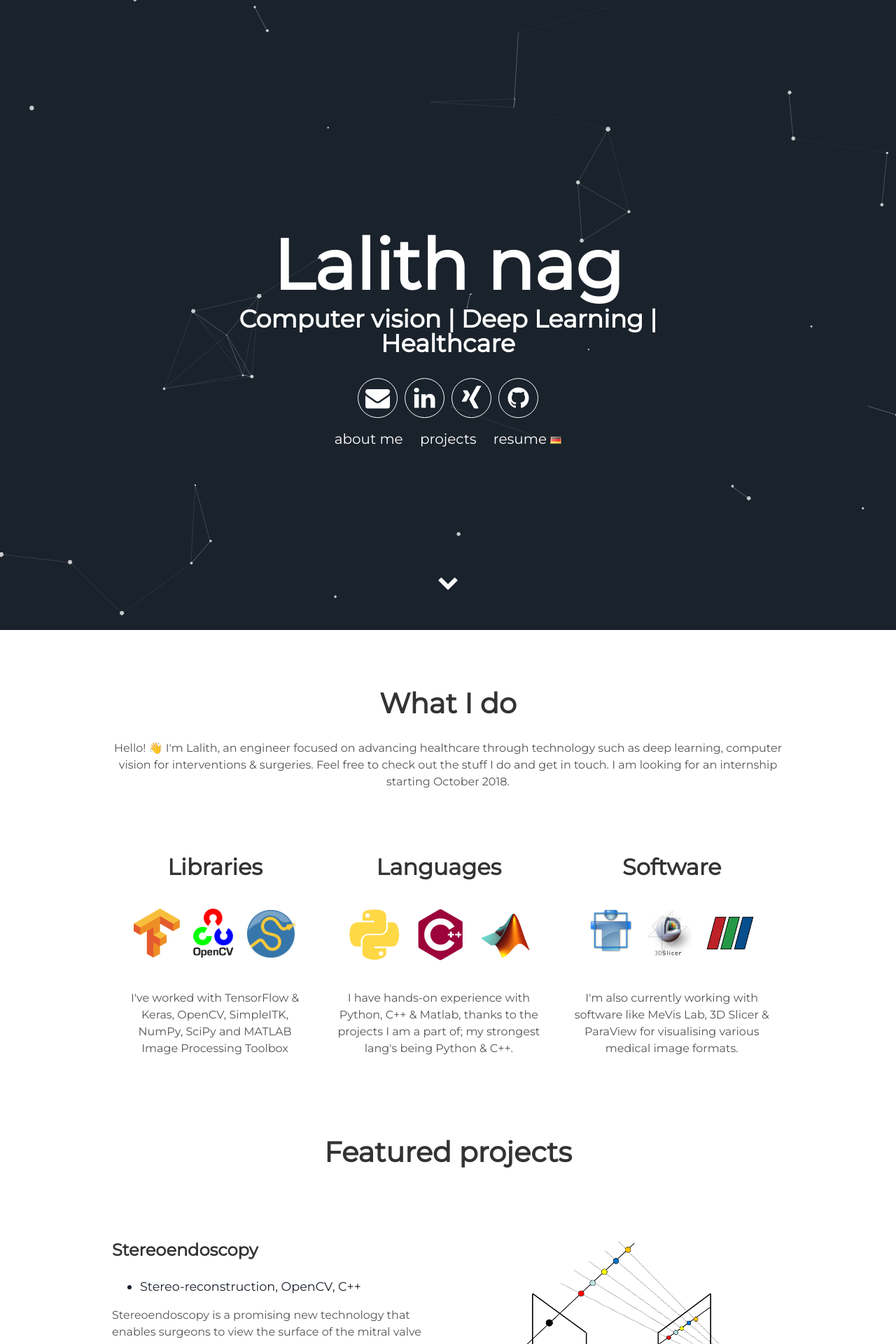
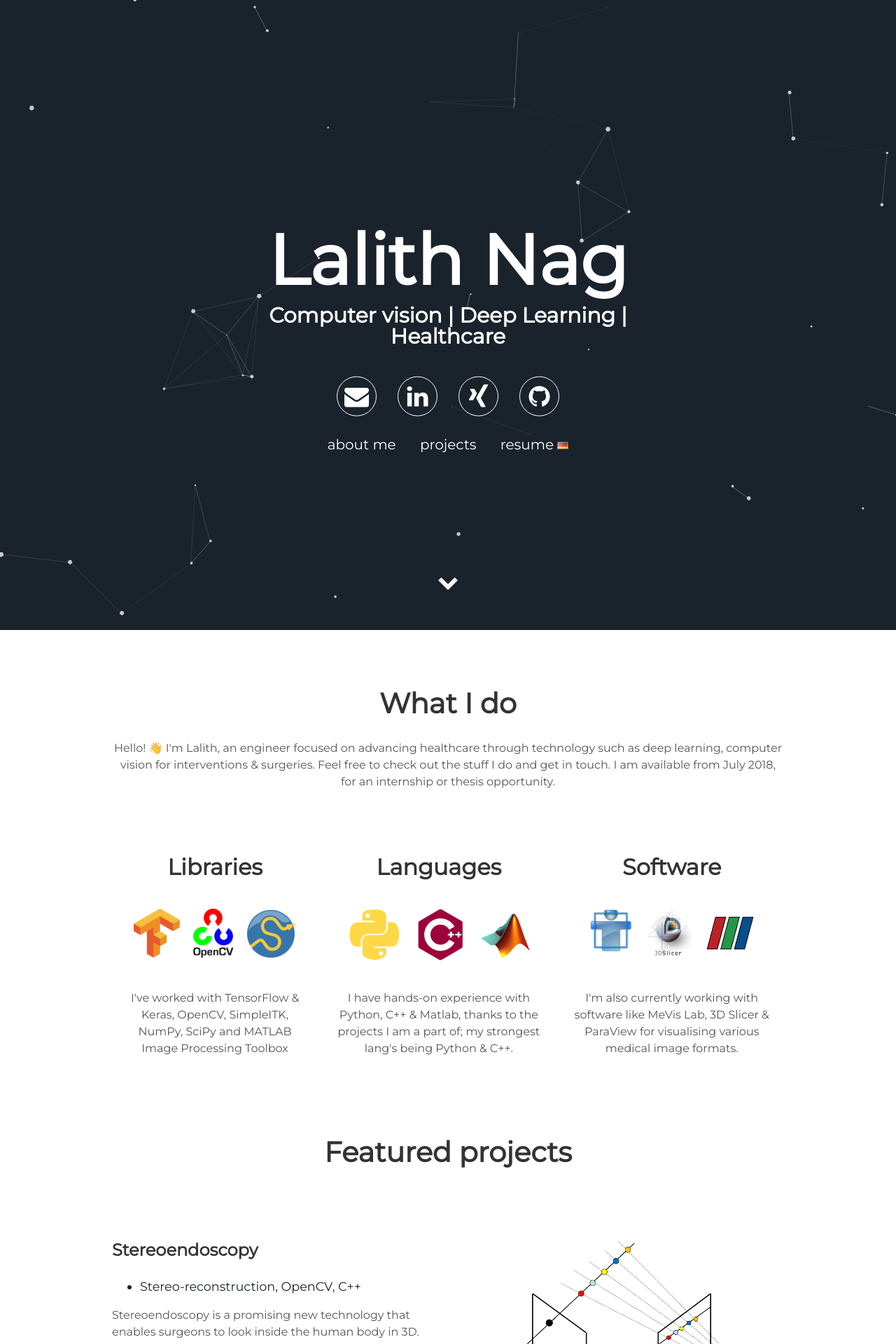
Before and after one commit to lalithnag/lalithnag.github.io, a Jekyll site: the page built from index.html, in a window 1280 px wide. Shown: the top 1920 px of the page at 70% size. Built offline with Jekyll 4.4.1, drawn with Linux system fonts in a browser that asks for light colours; some of the changed text lies outside the part shown.

Commit message:
Css edits

```diff
--- a/_config.yml
+++ b/_config.yml
@@ -1,13 +1,14 @@
 
 # Site settings
-title: Lalith nag
+title: Lalith Nag
 description: Computer vision | Deep Learning | Healthcare
 baseurl: "" # the subpath of your site, e.g. /blog
-url: 'https://lalithnag.github.io/' # the base hostname & protocol for your site e.g. http://willianjusten.com.br
+#url: 'https://lalithnag.github.io/' # production url
+url: 'https://localhost:4000' #development url
 
 # User settings
-username: Lalith nag
-user_description: Hello! 👋 I'm Lalith, an engineer focused on advancing healthcare through technology such as deep learning, computer vision for interventions & surgeries. Feel free to check out the stuff I do and get in touch. I am looking for an internship starting October 2018.
+username: Lalith Nag
+user_description: Hello! 👋 I'm Lalith, an engineer focused on advancing healthcare through technology such as deep learning, computer vision for interventions & surgeries. Feel free to check out the stuff I do and get in touch. I am available from July 2018, for an internship or thesis opportunity.
 user_title: Computer vision | Deep Learning | Healthcare
 email: lalith.sharan@ovgu.de
 twitter_username: lalithnag
--- a/_includes/footer.html
+++ b/_includes/footer.html
@@ -1,6 +1,12 @@
 <footer class="footer">
-    <p>Copyright 2018 &copy; {{site.username}}</p>
-    <p>Handmade with Jekyll and <span class="love">❤</span>
+  <a class="link" href="{{ site.url }}/assets/lebenslauf.pdf" target="_blank">resume <i class="famfamfam-flag-de"></i></a>
+  <div class="header-icons">
+    <a aria-label="Send email" href="mailto:lalith.sharan@ovgu.de"><i class="icon fa fa-envelope"></i></a>
+    <a aria-label="My LinkedIn" target="_blank" href="https://www.linkedin.com/in/lalithnag/"><i class="icon fa fa-linkedin" aria-hidden="true"></i></a>
+    <a aria-label="My Xing" target="_blank" href="https://www.xing.com/profile/LalithNag_Sharan/cv"><i class="icon fa fa-xing" aria-hidden="true"></i></a>
+    <a aria-label="My Github" target="_blank" href="https://github.com/lalithnag"><i class="icon fa fa-github" aria-hidden="true"></i></a>
+  </div>
+    <p>Copyright 2018 &copy; {{site.username}} | Handmade with Jekyll and <span class="love">❤</span></p>
 </footer>
 <script src="//cdn.jsdelivr.net/particles.js/2.0.0/particles.min.js"></script>
 <script src="{{ "/assets/js/sweet-scroll.min.js" | prepend: site.baseurl }}"></script>
--- a/_includes/projects.html
+++ b/_includes/projects.html
@@ -10,7 +10,7 @@
     <ul>
       <li> Stereo-reconstruction, OpenCV, C++</li>
     </ul>
-    <p>Stereoendoscopy is a promising new technology that enables surgeons to view the surface of the mitral valve in real-time- the data from the stereo-camera can be used for reconstructing the depth of the images. This is of a huge advantage to the surgeons, as it helps them to understand otherwise unseen geometries and hence use this information to make better surgical decisions.</p>
+    <p>Stereoendoscopy is a promising new technology that enables surgeons to look inside the human body in 3D. The data from the stereo-camera can be used for reconstructing the depth of the images, which is of huge advantage to the surgeons, as it helps them to understand otherwise unseen geometries and use this information to make better surgical decisions.</p>
     <a class="project-link" href="https://github.com/lalithnag/stereoendoscopy" target="_blank">More <i class="devicon-github-plain colored"></i> </a>
   </div>
 </div>
--- a/assets/css/main.css
+++ b/assets/css/main.css
@@ -2799,11 +2799,12 @@
     display: flex;
     line-height: 1;
     color: #fff;
-    margin-top: 10px;
+    margin-top: 15px;
 }
 @media only screen and (min-width:50px) {
     .header .site-description {
-    font-size: 35px;
+    font-size: 30px;
+    margin-top: 15px;
 }
 }.header-links {
     margin: 10px;
@@ -2812,7 +2813,8 @@
     color: #fff;
     text-decoration: none;
     font-size: 15px;
-    margin: 10px;
+    margin: 15px;
+    margin-top:15px;
 }
 @media only screen and (min-width:550px) {
     .header-links .link {
@@ -2827,6 +2829,7 @@
 .down, .header-icons .icon {
     color: #fff;
     text-align: center;
+    margin-bottom: 15px;
 }
 .header-icons .icon {
     height: 20px;
@@ -2836,7 +2839,7 @@
     transition: all .7s;
     width: 20px;
     font-size: 20px;
-    margin: 5px;
+    margin: 15px;
 }
 .header-icons .icon:active, .header-icons .icon:hover {
     color: #1a222c;
@@ -2996,5 +2999,19 @@
 .footer a {
     text-decoration: none;
     margin: 0;
+    margin-top: 10px;
     color: #fff;
 }
+.footer .link {
+    color: #fff;
+    text-decoration: none;
+    padding: 10px 0;
+    font-size: 18px;
+    margin: 12px;
+    margin-top: 10px;
+}
+@media only screen and (min-width:550px) {
+    .header-links .link {
+    font-size: 20px;
+    margin-top: 10px;
+}
```
Also changed, not shown: other parts of _includes/projects.html (+2 -2 lines).
